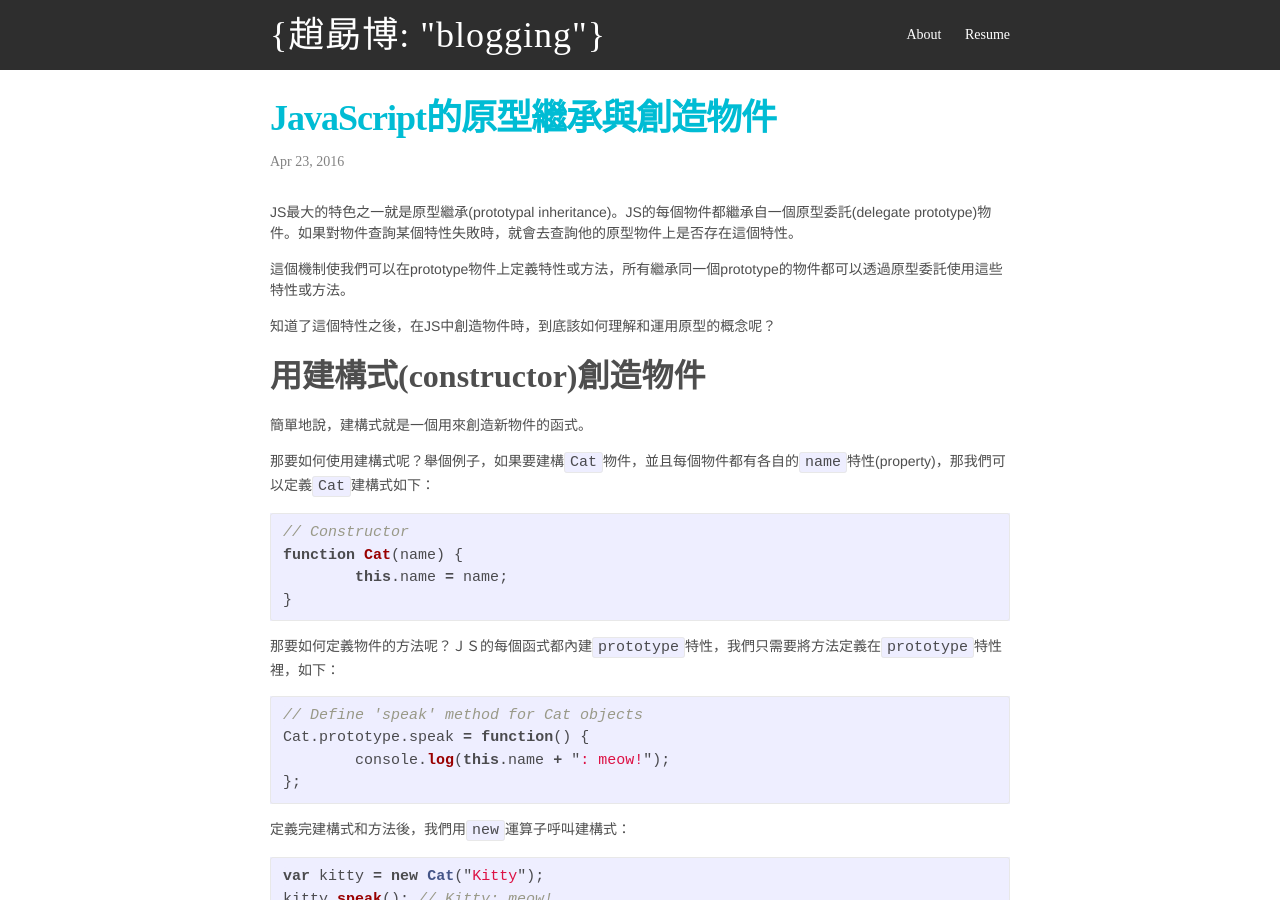
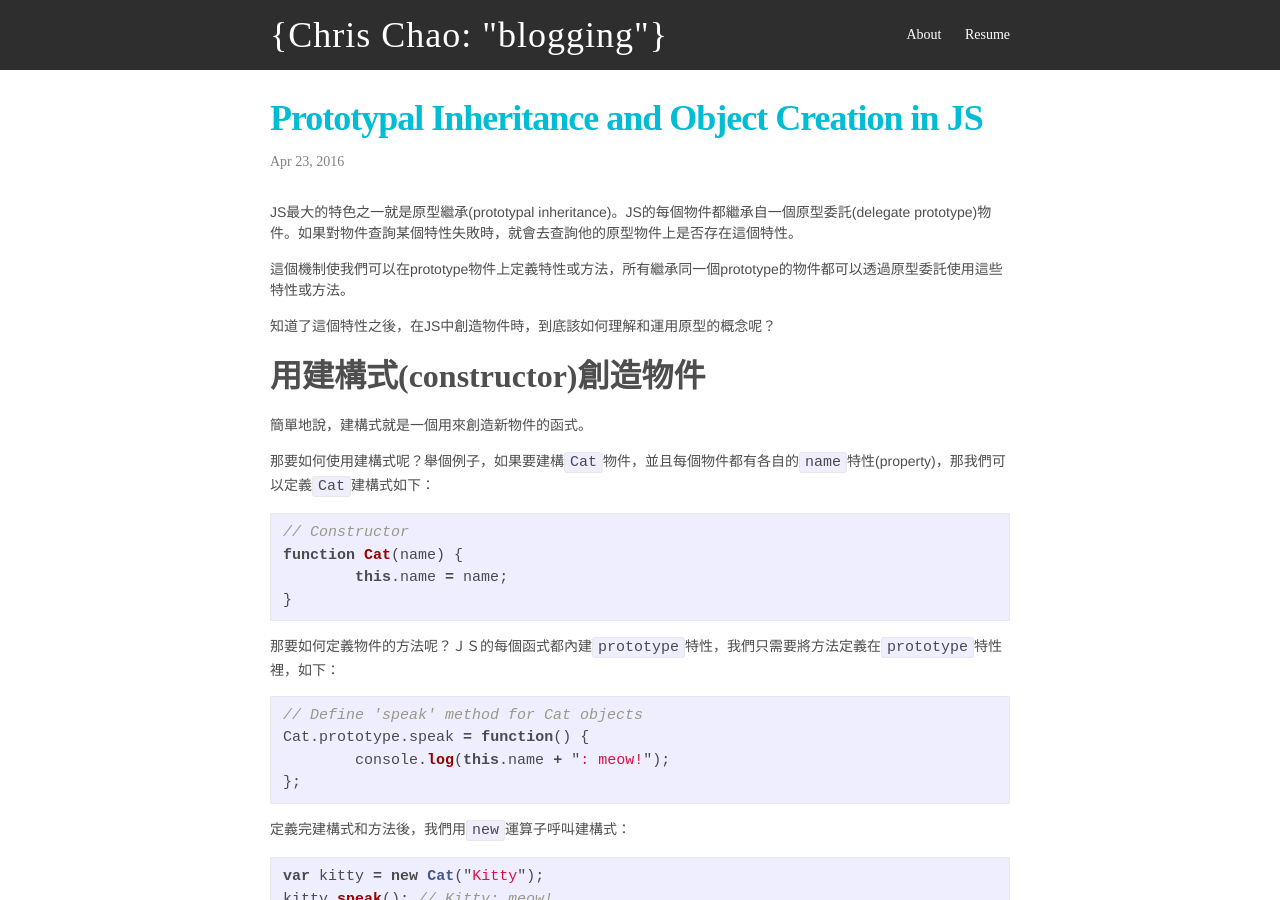
Before and after one commit to shuboc/shuboc.github.io, a Jekyll site: the page built from _posts/2016-04-23-prototype-and-object-creation-in-javascript.md, in a window 1280 px wide and 900 px high. Built offline with Jekyll 4.4.1, drawn with Linux system fonts in a browser that asks for light colours; nearby versions of some CDN libraries; some web fonts are replaced; comment, search, counter and statistics services are not loaded; some of the changed text lies outside the part shown.

Commit message:
Change title to English (for the sake of English-only fonts).

```diff
--- a/_config.yml
+++ b/_config.yml
@@ -7,7 +7,7 @@
 
 # Site settings
 # title: "{name: \"趙勗博\"}"
-title: '{趙勗博: "blogging"}'
+title: '{Chris Chao: "blogging"}'
 email: chaoshubo@gmail.com
 description: > # this means to ignore newlines until "baseurl:"
   程式設計，網頁設計，學習筆記，讀書心得...
--- a/_posts/2016-04-23-prototype-and-object-creation-in-javascript.md
+++ b/_posts/2016-04-23-prototype-and-object-creation-in-javascript.md
@@ -1,6 +1,6 @@
 ---
 layout: post
-title: JavaScript的原型繼承與創造物件
+title: Prototypal Inheritance and Object Creation in JS
 ---
 
 JS最大的特色之一就是原型繼承(prototypal inheritance)。JS的每個物件都繼承自一個原型委託(delegate prototype)物件。如果對物件查詢某個特性失敗時，就會去查詢他的原型物件上是否存在這個特性。
```
Also changed, not shown: _posts/2016-03-05-build-your-own-blog-using-jekyll-and-github-pages.md (+1 -1 lines), _posts/2016-05-08-css-balloon.md (+1 -1 lines).
